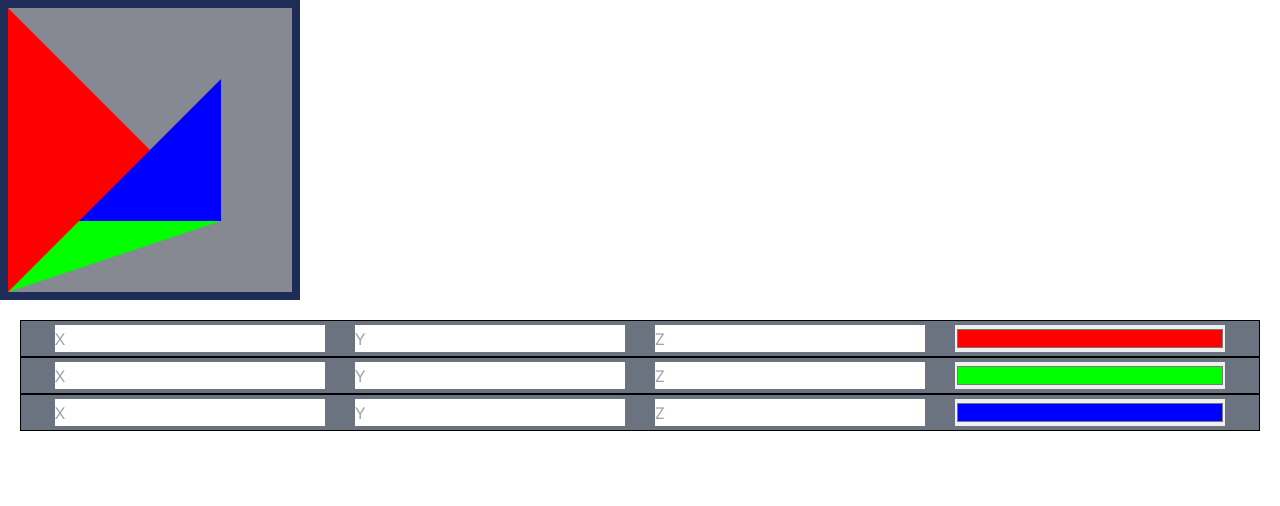
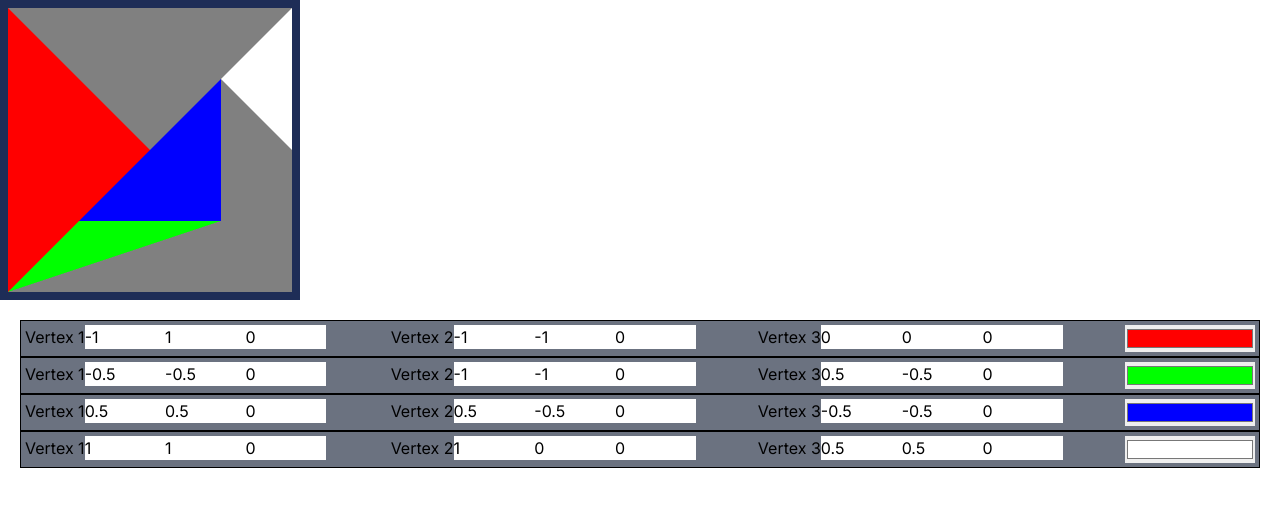
Before and after one commit to joaqu1m/web3d-poc, a Next.js app: page /webgl in a window 1280 px wide. Shown: the top 506 px of the page. Built offline with nearby package versions, Linux system fonts and the light colour scheme.

Commit message:
polygon class enrichment

```diff
--- a/app/_models/Polygon.ts
+++ b/app/_models/Polygon.ts
@@ -17,6 +17,10 @@ export default class Polygon {
     return this._vertices;
   }
 
+  set vertices(vertices: [Vertex, Vertex, Vertex]) {
+    this._vertices = vertices;
+  }
+
   get spreadedVertices() {
     return this._vertices.flatMap((v) => [v.x, v.y, v.z]);
   }
@@ -33,6 +37,13 @@ export default class Polygon {
     return tempColor;
   }
 
+  get hex() {
+    const [r, g, b] = this._color.map((value: number) =>
+      value.toString(16).padStart(2, "0")
+    );
+    return `#${r}${g}${b}`;
+  }
+
   set rgba(color: [number, number, number, number]) {
     this._color = color;
   }
@@ -44,7 +55,23 @@ export default class Polygon {
     this._color = color;
   }
 
-  set vertices(vertices: [Vertex, Vertex, Vertex]) {
-    this._vertices = vertices;
+  set hex(hex: string) {
+    // Um valor hexadecimal (como FF5733) se transformará em um número muito maior, como 16734003 (em decimal)
+    // Vamos realizar os cálculos pensando nele como um valor binário, como 11111111 01010111 00110011
+    const bigint = parseInt(hex.substring(1), 16);
+    // Ao realizar a operação de shift para a direita com o número 16, estamos pegando os 16 bits mais à esquerda
+    // O resultado será 11111111, que é igual a 255
+    const r = (bigint >> 16) & 255;
+    // Ao realizar a operação de shift para a direita com o número 8, estamos pegando os 8 bits do meio
+    // O resultado será 11111111 01010111, que é igual a 87
+    const g = (bigint >> 8) & 255;
+    // Quando não realizamos essa operação, sobra o número inteiro (11111111 01010111 00110011).
+    const b = bigint & 255;
+
+    // Mesmo sobrando um número maior em alguns casos, conseguimos pegar apenas os últimos 8 bits de cada número binário, pois estamos realizando a operação de AND com 255, que em decimal representa 8 bits
+
+    // Ou seja, o valor de R será 255, o valor de G será 87 e o valor de B será 51 (em decimal)
+
+    this._color = [r, g, b, this._color[3]];
   }
 }
--- a/app/webgl/_components/Controls.tsx
+++ b/app/webgl/_components/Controls.tsx
@@ -1,4 +1,5 @@
 import Polygon from "@/app/_models/Polygon";
+import Vertex from "@/app/_models/Vertex";
 import { Dispatch, SetStateAction } from "react";
 
 export default function Controls({
@@ -8,41 +9,62 @@ export default function Controls({
   polygons: Polygon[];
   setPolygons: Dispatch<SetStateAction<Polygon[]>>;
 }) {
-  const rgbaToHex = (rgbaArray: number[]) => {
-    const [r, g, b] = rgbaArray.map((value: number) =>
-      Math.round(value * 255)
-        .toString(16)
-        .padStart(2, "0")
-    );
-    return `#${r}${g}${b}`;
-  };
-  const hexToRgba = (hex: string) => {
-    const bigint = parseInt(hex.substring(1), 16);
-    const r = (bigint >> 16) & 255;
-    const g = (bigint >> 8) & 255;
-    const b = bigint & 255;
-    return [r, g, b];
-  };
-
   return polygons.map((polygon, i) => (
     <div
       className="border-[1px] border-black flex p-[4px] justify-evenly"
       key={i}
     >
-      <input type="text" className="angle-input" placeholder="X" />
-      <input type="text" className="angle-input" placeholder="Y" />
-      <input type="text" className="angle-input" placeholder="Z" />
+      {polygon.vertices.map((vertex: Vertex, j: number) => (
+        <div key={j}>
+          <span>Vertex {j + 1}</span>
+          <input
+            type="text"
+            className="angle-input"
+            placeholder="X"
+            value={vertex.x}
+            onChange={(e) => {
+              setPolygons((prev: Polygon[]) => {
+                prev[i].vertices[j].x = parseFloat(e.target.value);
+                return [...prev];
+              });
+            }}
+          />
+          <input
+            type="text"
+            className="angle-input"
+            placeholder="Y"
+            value={vertex.y}
+            onChange={(e) => {
+              setPolygons((prev: Polygon[]) => {
+                prev[i].vertices[j].y = parseFloat(e.target.value);
+                return [...prev];
+              });
+            }}
+          />
+          <input
+            type="text"
+            className="angle-input"
+            placeholder="Z"
+            value={vertex.z}
+            onChange={(e) => {
+              setPolygons((prev: Polygon[]) => {
+                prev[i].vertices[j].z = parseFloat(e.target.value);
+                return [...prev];
+              });
+            }}
+          />
+        </div>
+      ))}
       {/* Provisory Color Selector */}
       <input
         type="color"
         className="angle-input"
-        value={rgbaToHex(polygon.normalizedRgba)}
+        value={polygon.hex}
         onChange={(e) => {
-          const _polygons = new Array(...polygons);
-          const [r, g, b] = hexToRgba(e.target.value);
-
-          _polygons[i].rgba = [r, g, b, _polygons[i].rgba[3]];
-          setPolygons(_polygons);
+          setPolygons((prev: Polygon[]) => {
+            prev[i].hex = e.target.value;
+            return [...prev];
+          });
         }}
       />
     </div>
--- a/app/webgl/_components/GraphicLoader.tsx
+++ b/app/webgl/_components/GraphicLoader.tsx
@@ -37,19 +37,25 @@ export default function GraphicLoader({
 
   const renderCanvas = () => {
     if (ctxOpts.current.gl === null) {
-      ctxOpts.current.gl = canvasEl.current?.getContext("webgl") ?? null;
-      if (ctxOpts.current.gl === null) return;
+      const gl = canvasEl.current?.getContext("webgl") ?? null;
+      if (gl === null) return;
+      ctxOpts.current.gl = gl;
     }
 
     const { gl } = ctxOpts.current;
 
-    const { bgInit, shadersInit } = defaultInit(gl);
+    gl.enable(gl.DEPTH_TEST);
+    gl.clearDepth(1.0);
+    gl.depthFunc(gl.NOTEQUAL);
+
+    const { bgInit, shadersInit, initBuffers } = defaultInit(gl);
 
     bgInit(canvasSize[0], canvasSize[1]);
 
     if (ctxOpts.current.shaderProgram === null) {
-      ctxOpts.current.shaderProgram = shadersInit();
-      if (ctxOpts.current.shaderProgram === null) return;
+      const shaderProgram = shadersInit();
+      if (shaderProgram === null) return;
+      ctxOpts.current.shaderProgram = shaderProgram;
     }
 
     const { shaderProgram } = ctxOpts.current;
@@ -57,26 +63,9 @@ export default function GraphicLoader({
     gl.useProgram(shaderProgram);
 
     for (let i = 0; i < polygons.length; i++) {
-      const currPolygon = polygons[i];
-      const spreadedColors = Array(currPolygon.vertices.length)
-        .fill(currPolygon.normalizedRgba)
-        .flat();
+      const polygon = polygons[i];
 
-      const colorBuffer = gl.createBuffer();
-      gl.bindBuffer(gl.ARRAY_BUFFER, colorBuffer);
-      gl.bufferData(
-        gl.ARRAY_BUFFER,
-        new Float32Array(spreadedColors),
-        gl.STATIC_DRAW
-      );
-
-      const buffer = gl.createBuffer();
-      gl.bindBuffer(gl.ARRAY_BUFFER, buffer);
-      gl.bufferData(
-        gl.ARRAY_BUFFER,
-        new Float32Array(currPolygon.spreadedVertices),
-        gl.STATIC_DRAW
-      );
+      const { colorBuffer } = initBuffers(polygon);
 
       const color = gl.getAttribLocation(shaderProgram, "color");
       gl.vertexAttribPointer(color, 4, gl.FLOAT, false, 0, 0);
@@ -90,7 +79,9 @@ export default function GraphicLoader({
       gl.vertexAttribPointer(color, 4, gl.FLOAT, false, 0, 0);
       gl.enableVertexAttribArray(color);
 
-      gl.drawArrays(gl.TRIANGLES, 0, currPolygon.vertices.length);
+      gl.clear(gl.DEPTH_BUFFER_BIT);
+
+      gl.drawArrays(gl.TRIANGLES, 0, polygon.vertices.length);
     }
   };
 
--- a/app/webgl/_utils/defaultInit.ts
+++ b/app/webgl/_utils/defaultInit.ts
@@ -1,8 +1,9 @@
+import Polygon from "@/app/_models/Polygon";
 import fragmentShader from "@/app/webgl/_shaders/fragmentShader.glsl";
 import vertexShader from "@/app/webgl/_shaders/vertexShader.glsl";
 
 const bgInit = (gl: WebGLRenderingContext, width: number, height: number) => {
-  gl.clearColor(0.5, 0.5, 0.5, 0.8);
+  gl.clearColor(0.5, 0.5, 0.5, 1);
   gl.enable(gl.DEPTH_TEST);
   gl.clear(gl.COLOR_BUFFER_BIT | gl.DEPTH_BUFFER_BIT);
   gl.viewport(0, 0, width, height);
@@ -28,10 +29,35 @@ const shadersInit = (gl: WebGLRenderingContext) => {
   return shaderProgram;
 };
 
+const initBuffers = (gl: WebGLRenderingContext, polygon: Polygon) => {
+  const spreadedColors = Array(polygon.vertices.length)
+    .fill(polygon.normalizedRgba)
+    .flat();
+
+  const colorBuffer = gl.createBuffer();
+  gl.bindBuffer(gl.ARRAY_BUFFER, colorBuffer);
+  gl.bufferData(
+    gl.ARRAY_BUFFER,
+    new Float32Array(spreadedColors),
+    gl.STATIC_DRAW
+  );
+
+  const verticesBuffer = gl.createBuffer();
+  gl.bindBuffer(gl.ARRAY_BUFFER, verticesBuffer);
+  gl.bufferData(
+    gl.ARRAY_BUFFER,
+    new Float32Array(polygon.spreadedVertices),
+    gl.STATIC_DRAW
+  );
+
+  return { colorBuffer, verticesBuffer };
+};
+
 const init = (gl: WebGLRenderingContext) => {
   return {
     bgInit: bgInit.bind(null, gl),
     shadersInit: shadersInit.bind(null, gl),
+    initBuffers: initBuffers.bind(null, gl),
   };
 };
 
--- a/app/webgl/_utils/polygonsMock.ts
+++ b/app/webgl/_utils/polygonsMock.ts
@@ -22,4 +22,9 @@ export const polygonsMock: Polygon[] = [
     ],
     [0, 0, 255, 1]
   ),
+  new Polygon([
+    new Vertex(1, 1, 0),
+    new Vertex(1, 0, 0),
+    new Vertex(0.5, 0.5, 0),
+  ]),
 ];
```
